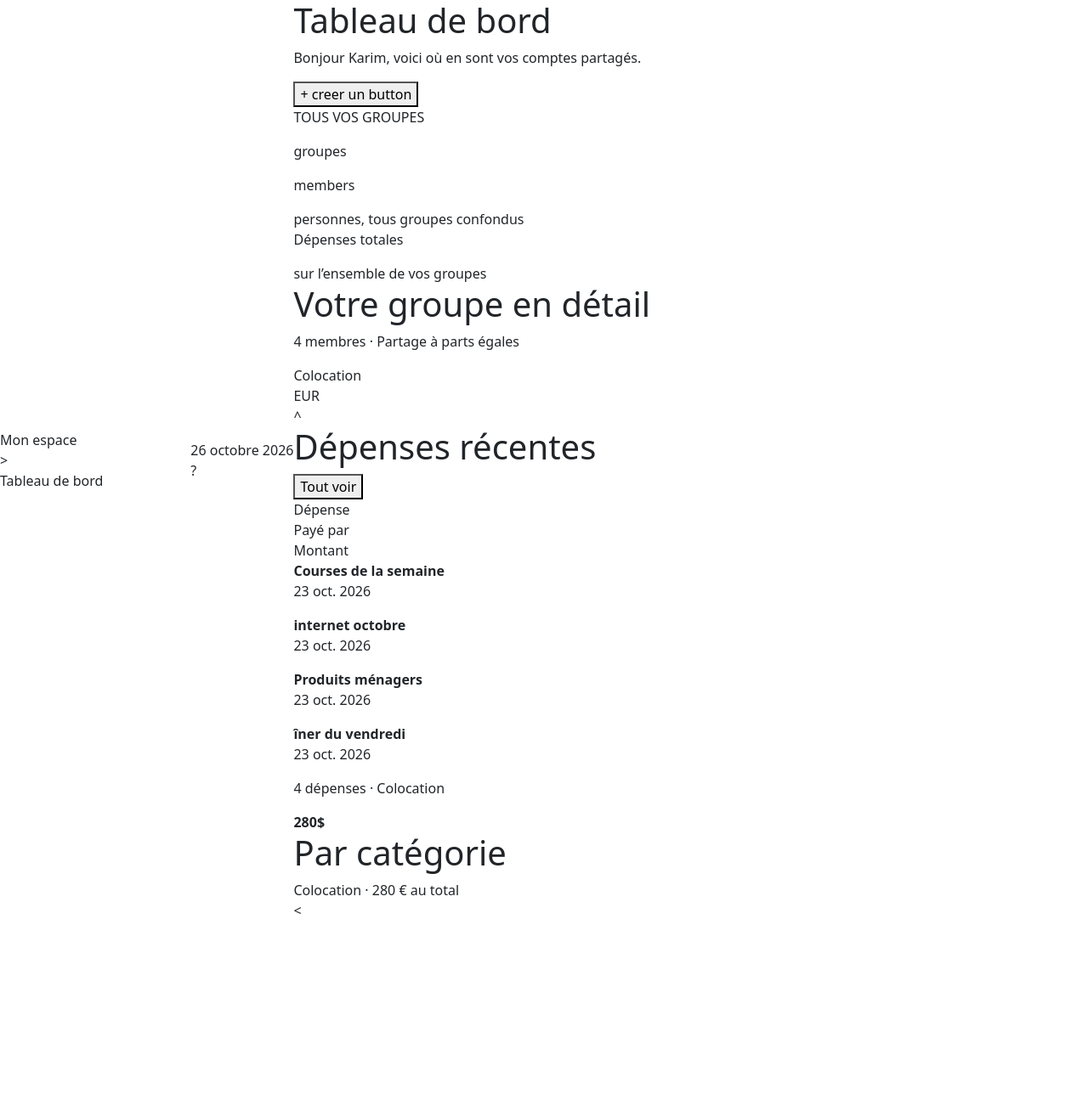
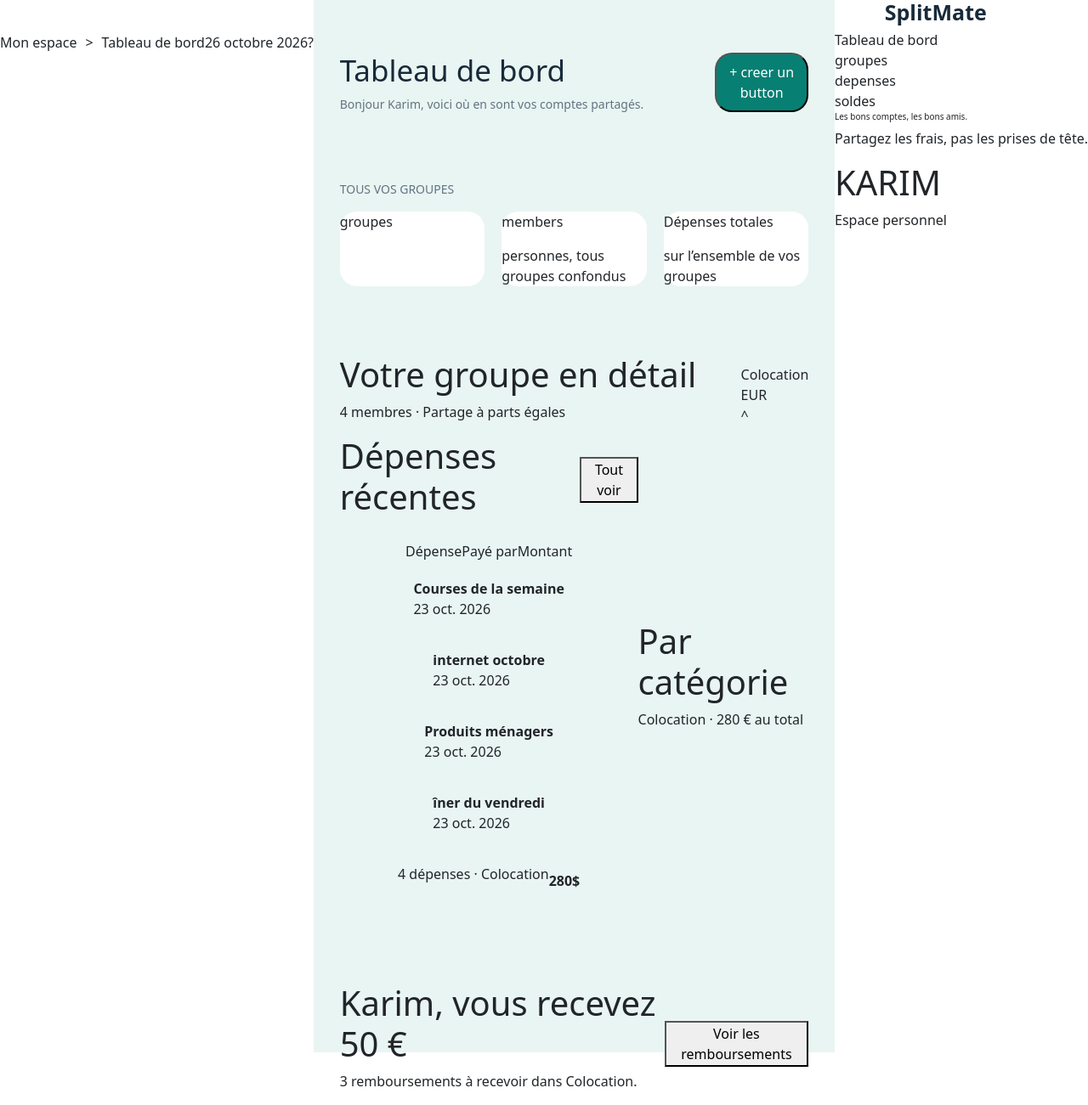
Before and after one commit to Ayoub-benyahiia/SplitMate-brief, a website: page Dashboard.html in a window 1280 px wide. Shown: the whole page at 85% size. Before the commit the page ends 1084 px from the top, so only its background shows below. Drawn offline with nearby package versions, Linux system fonts and the light colour scheme.

Commit message:
feat: styling le header et la places des groupe

```diff
--- a/Dashboard.html
+++ b/Dashboard.html
@@ -15,48 +15,49 @@
 </head>
 
 <body>
-    <header class="flex_row  ">
-        <div>
+    <header class="flex_row  " style="height: 100px;">
+        <div class="flex_row" style="gap: 10px;">
             <div>Mon espace</div>
             <div>></div>
             <div>Tableau de bord</div>
         </div>
-        <div>
+        <div class="flex_row">
             <div>26 octobre 2026</div>
             <div>?</div>
         </div>
     </header>
-    <section>
-        <div>
-            <div>
-                <h1>Tableau de bord</h1>
-                <p>Bonjour Karim, voici où en sont vos comptes partagés.</p>
+    <section class="flex_row" style="justify-content: center;background-color: #E9F5F2;">
+        <div style="height: 90%;width: 90%;gap: 30px;display: flex;flex-direction: column;gap: 80px;">
+            <div class="flex_row" style="width: 100%;height:70px ;">
+                <div style="width: 70%;height:100%;">
+                    <h1 style="font-size: 35px;color: #182A3A;">Tableau de bord</h1>
+                    <p class="p">Bonjour Karim, voici où en sont vos comptes partagés.</p>
                 </div>
-            <div>
-                <button>+ creer un button</button>
+                <div style="width: 20%;height:100%;">
+                    <button style="height: 100%;width: 100%;background-color:#087F73 ;color: white;border-radius: 20px;">+ creer un button</button>
                 </div>
             </div>
             <div>
-            <P>TOUS VOS GROUPES</P>
-            <div>
-                <div>
-                    <div>
+                <P class="p">TOUS VOS GROUPES</P>
+                <div class="grid">
+                    <div class="flex_row">
+                        <div style="height: 100%;width: 100%; background-color: white;border-radius: 20px;">
                             <p>groupes</p>
                             <h1></h1>
                             <span></span>
                         </div>
                         <div><i class="bi bi-people"></i></div>
                     </div>
-                <div>
-                    <div>
+                    <div class="flex_row">
+                        <div style="height: 100%;width: 100%; background-color: white;border-radius: 20px;">
                             <p>members</p>
                             <h1></h1>
                             <span>personnes, tous groupes confondus</span>
                         </div>
                         <div><i class="bi bi-person"></i></div>
                     </div>
-                <div>
-                    <div>
+                    <div class="flex_row">
+                        <div style="height: 100%;width: 100%; background-color: white; border-radius: 20px;">
                             <p>Dépenses totales</p>
                             <h1></h1>
                             <span>sur l’ensemble de vos groupes</span>
@@ -67,7 +68,7 @@
             </div>
 
             <div>
-            <div>
+                <div class="flex_row">
                     <div>
                         <h1>Votre groupe en détail</h1>
                         <p>4 membres · Partage à parts égales</p>
@@ -79,18 +80,18 @@
                         <div>^</div>
                     </div>
                 </div>
-            <div>
-                <div>
-                    <div>
+                <div class="flex_row" >
+                    <div  class="flex_column" style="gap:20px;">
+                        <div class="flex_row">
                             <h1>Dépenses récentes</h1>
                             <button>Tout voir</button>
                         </div>
-                    <div>
+                        <div class="flex_row">
                             <div>Dépense</div>
                             <div>Payé par</div>
                             <div>Montant</div>
                         </div>
-                    <div>
+                        <div class="flex_row">
                             <div>
                                 <div></div>
                                 <div>
@@ -104,7 +105,7 @@
                             </div>
                             <div></div>
                         </div>
-                    <div>
+                        <div class="flex_row">
                             <div>
                                 <div><i class="bi bi-wifi"></i></div>
                                 <div>
@@ -118,7 +119,7 @@
                             </div>
                             <div></div>
                         </div>
-                    <div>
+                        <div class="flex_row">
                             <div>
                                 <div><i class="bi bi-house-door"></i></div>
                                 <div>
@@ -132,7 +133,7 @@
                             </div>
                             <div></div>
                         </div>
-                    <div>
+                        <div class="flex_row">
                             <div>
                                 <div><i class="bi bi-fork-knife"></i></div>
                                 <div>
@@ -144,10 +145,11 @@
                                 <div></div>
                                 <div></div>
                             </div>
-                        <div>
+
+                        </div>
+                        <div class="flex_row">
                                 <p>4 dépenses · Colocation</p>
                                 <strong>280$</strong>
-                        </div>
                         </div>
                         <div></div>
                     </div>
@@ -198,7 +200,7 @@
                                 <div></div>
                             </div>
                         </div>
-                    <<div>
+                        <div>
                             <div>
                                 <div></div>
                                 <div></div>
@@ -211,11 +213,61 @@
                 </div>
             </div>
             </div>
+            <div class="flex_row">
+                <div class="flex_row">
+                    <div></div>
+                    <div>
+                        <h1>Karim, vous recevez 50 €</h1>
+                        <p>3 remboursements à recevoir dans Colocation.</p>
+                    </div>
+                </div>
+                <div>
+                    <button>Voir les remboursements</button>
+                </div>
+            </div>
+        </div>
+    </section>
+    <aside style="">
+        <div>
+            <div class="flex_row" style="width: 60%;height: 35px;">
+                <div></div>
+                <h1 style="color: #182A3A;font-size: 25px;font-weight: bolder;">SplitMate </h1>
+            </div>
+            <div>
                 <div>
                     <div></div>
+                    <div>Tableau de bord</div>
+                </div>
+                <div>
+                    <div></div>
+                    <div>groupes</div>
+                </div>
+                <div>
+                    <div></div>
+                    <div>depenses</div>
+                </div>
+                <div>
+                    <div></div>
+                    <div>soldes</div>
+                </div>
+            </div>
+        </div>
+        <div >
+            <div>
+                <div></div>
+                <h1 style="font-size: 10px;">Les bons comptes, les bons amis.</h1>
+                <p>Partagez les frais, pas les prises de tête.</p>
+            </div>
+            <div>
+                <div></div>
+                <div>
+                    <h1>KARIM</h1>
+                    <p>Espace personnel</p>
+                </div>
                 <div></div>
             </div>
-    </section>
+        </div>
+    </aside>
 </body>
 
 </html>
```
Lines whose indentation alone changed are shown as unchanged.
